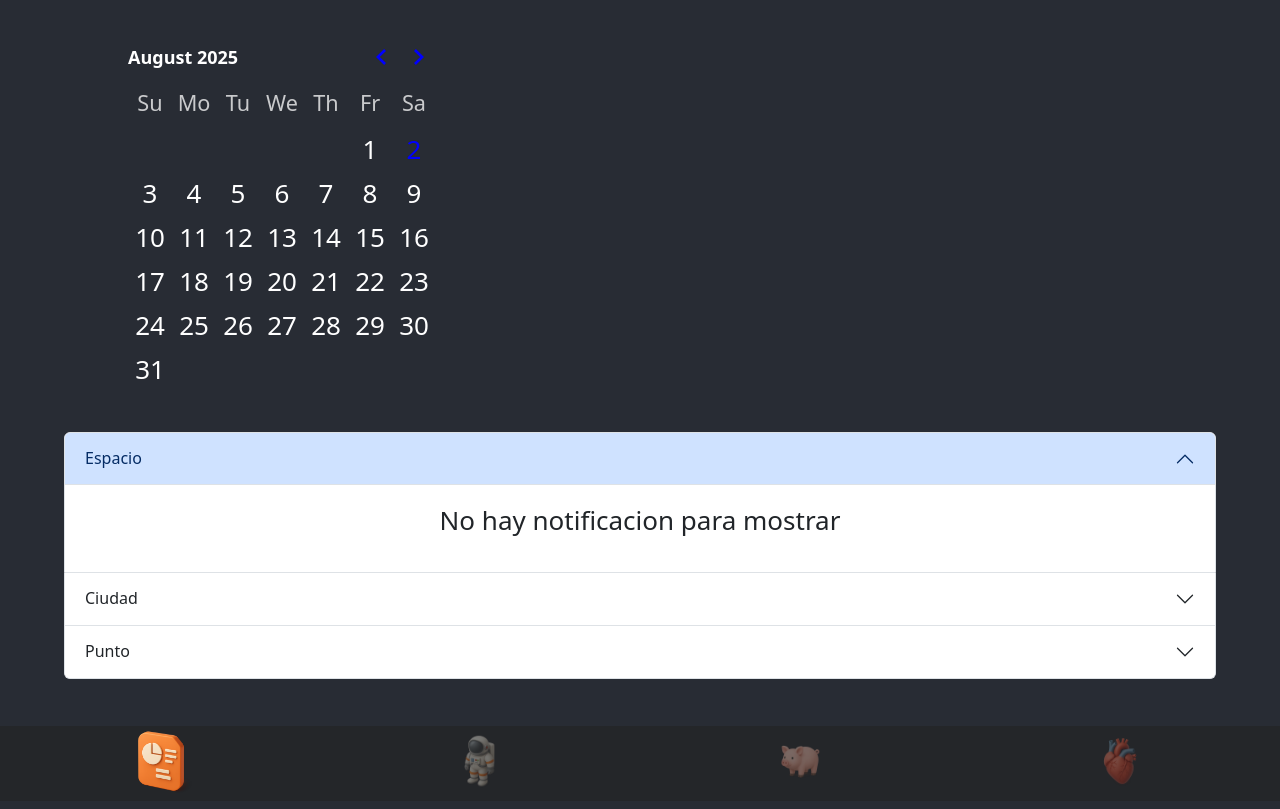
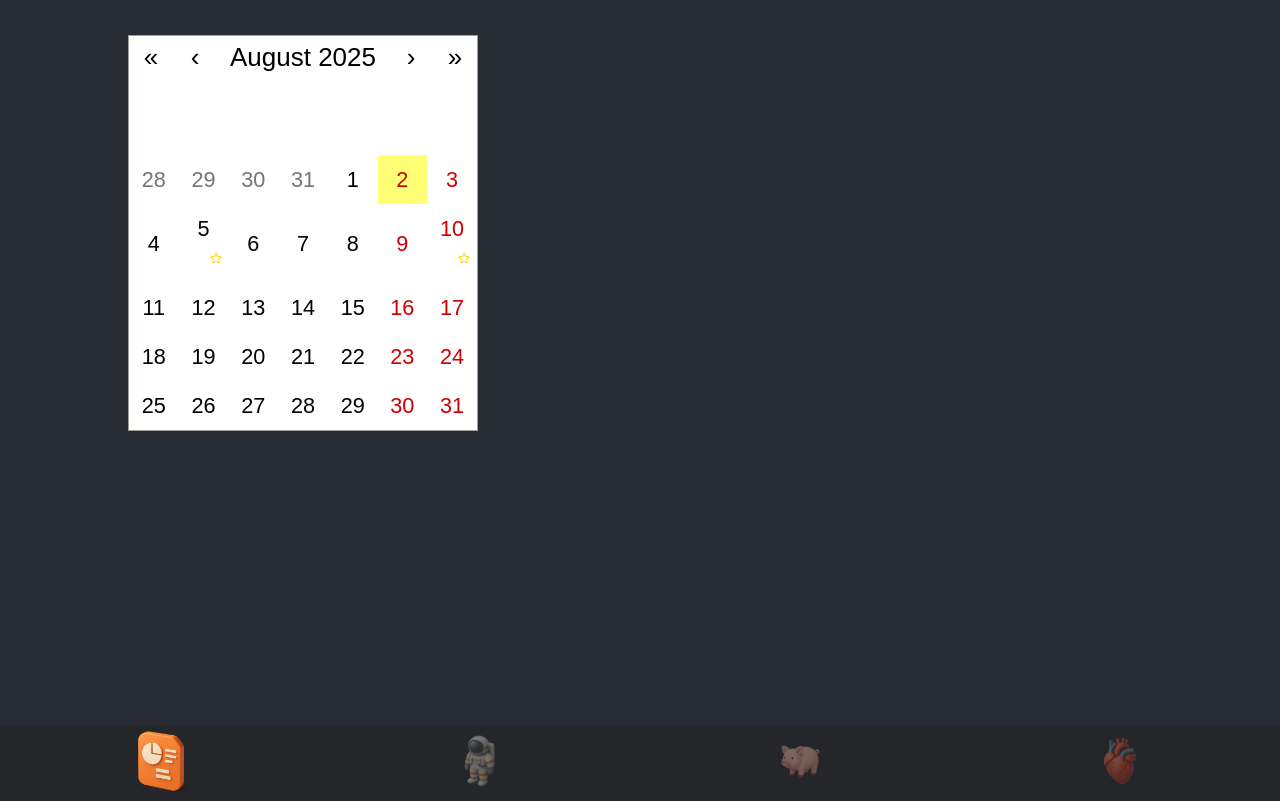
Before and after one commit to GastonYasuda/bazarEmployees, a React (Create React App) app: page / in a window 1280 px wide. Built offline with nearby package versions, Linux system fonts and the light colour scheme.

Commit message:
change calendar

```diff
--- a/package.json
+++ b/package.json
@@ -15,10 +15,11 @@
     "moment": "^2.30.1",
     "react": "^18.2.0",
     "react-bootstrap": "^2.10.10",
+    "react-calendar": "^6.0.0",
     "react-calendar-timeline": "^0.27.0",
     "react-chartjs-2": "^5.3.0",
-    "react-day-picker": "^9.8.1",
     "react-dom": "^18.2.0",
+    "react-icons": "^5.5.0",
     "react-router-dom": "^7.6.2",
     "react-scripts": "5.0.1",
     "react-toastify": "^11.0.5",
--- a/src/Component/CalendarNotification/CalendarNotification.jsx
+++ b/src/Component/CalendarNotification/CalendarNotification.jsx
@@ -1,21 +1,20 @@
 import React, { useContext, useEffect, useState } from "react";
-import { DayPicker } from "react-day-picker";
-import 'react-day-picker/dist/style.css';
 import Accordion from 'react-bootstrap/Accordion';
 import { apiEmployee } from "../../Context/EmployeeApiContext";
 import InformationContainer from "../InformationContainer/InformationContainer";
+import TestMyCalendar from "../TestMyCalendar/TestMyCalendar";
 
 
 
 const CalendarNotification = () => {
-    const { notAssistEmployeesState, shiftInformationEspacio, shiftInformationPunto, shiftInformationCiudad } = useContext(apiEmployee)
-    const [selected, setSelected] = useState();
+    const { notAssistEmployeesState, shiftInformationEspacio, shiftInformationPunto, shiftInformationCiudad, } = useContext(apiEmployee)
     const [notAssistEspacio, setNotAssistEspacio] = useState([])
     const [notAssistPunto, setNotAssistPunto] = useState([])
     const [notAssistCiudad, setNotAssistCiudad] = useState([])
 
 
     useEffect(() => {
+        console.log(shiftInformationEspacio);
 
 
         if (notAssistEmployeesState.length !== 0) {
@@ -36,27 +35,24 @@ const CalendarNotification = () => {
 
         }
 
-    }, [notAssistEmployeesState])
+    }, [notAssistEmployeesState, shiftInformationEspacio])
 
     return (
         <div>
             <section className="calendarNotification_container">
-                <DayPicker
-                    mode="single"
-                    selected={selected}
-                    onSelect={setSelected}
-                />
+                <TestMyCalendar />
             </section>
 
             <section className="cardNotifications">
 
-                <Accordion defaultActiveKey={['0']} alwaysOpen>
+                {/* <Accordion defaultActiveKey={['0']} alwaysOpen>
 
                     <Accordion.Item eventKey="0">
                         <Accordion.Header>Espacio</Accordion.Header>
                         <Accordion.Body>
 
                             <InformationContainer store={'espacio'} notAssist={notAssistEspacio} shiftInformation={shiftInformationEspacio} />
+
 
                         </Accordion.Body>
                     </Accordion.Item>
@@ -82,7 +78,7 @@ const CalendarNotification = () => {
                         </Accordion.Body>
                     </Accordion.Item>
 
-                </Accordion>
+                </Accordion> */}
 
 
 
--- a/src/Component/InformationContainer/InformationContainer.jsx
+++ b/src/Component/InformationContainer/InformationContainer.jsx
@@ -4,17 +4,19 @@ import { Link } from 'react-router-dom';
 const InformationContainer = ({ store, notAssist, shiftInformation }) => {
 
     useEffect(() => {
+        if (shiftInformation) {
 
-        console.log(shiftInformation);
-
+            console.log(shiftInformation);
+        }
 
     }, [shiftInformation])
 
 
     return (
         <div>
-            {notAssist.length === 0 && shiftInformation === undefined ?
-                <p>No hay notificacion para mostrar</p>
+            {(notAssist.length === 0 && shiftInformation === undefined) || (shiftInformation === '')
+                ?
+                < p > No hay notificacion para mostrar</p>
                 :
                 <>
                     {notAssist.map((dontAssist, i) => {
@@ -36,7 +38,7 @@ const InformationContainer = ({ store, notAssist, shiftInformation }) => {
                 </>
             }
 
-        </div>
+        </div >
     )
 }
 
--- a/src/Component/ShiftList/ShiftList.jsx
+++ b/src/Component/ShiftList/ShiftList.jsx
@@ -1,5 +1,5 @@
 /* eslint-disable react-hooks/exhaustive-deps */
-import React, { useContext, useEffect } from 'react'
+import React, { useContext, useEffect, useState } from 'react'
 import ShiftListDetail from '../ShiftListDetail/ShiftListDetail';
 import { toast } from 'react-toastify';
 import { apiEmployee } from '../../Context/EmployeeApiContext';
@@ -8,29 +8,60 @@ import { useParams } from 'react-router-dom';
 
 const ShiftList = () => {
 
-    const { saveInfo, espacioMorningEmployees, espacioAfternoonEmployees, puntoMorningEmployees, puntoAfternoonEmployees, ciudadMorningEmployees, ciudadAfternoonEmployees, shiftInfo } = useContext(apiEmployee)
+    const { employee, saveInfo, espacioMorningEmployees, espacioAfternoonEmployees, puntoMorningEmployees, puntoAfternoonEmployees, ciudadMorningEmployees, ciudadAfternoonEmployees, shiftInfo, shiftInformationEspacio } = useContext(apiEmployee)
     const { storeId } = useParams()
 
+
+    // console.log('afternoonEmployees.length', afternoonEmployees.length);
+    // console.log('shiftFix.length', shiftFix.length);
+    // console.log('doubleShift.length', doubleShift.length);
+
+    const [espacioFixMissing, setEspacioFixMissing] = useState()
+
+
     useEffect(() => {
-        traspasoTurnos(espacioMorningEmployees, espacioAfternoonEmployees, 'espacio')
-        traspasoTurnos(puntoMorningEmployees, puntoAfternoonEmployees, 'punto')
-        traspasoTurnos(ciudadMorningEmployees, ciudadAfternoonEmployees, 'ciudad')
+
+
+
+        //setEspacioFixMissing = los que trabajan a la tarde - los que hacen doble turno - los que coinciden turno manana y tarde
+
+
+        traspasoTurnos()
+
+
+        // if (storeId === 'espacio') {
+        //     traspasoTurnos(espacioMorningEmployees, espacioAfternoonEmployees)
+        // } else if (storeId === 'punto') {
+
+        //     traspasoTurnos(puntoMorningEmployees, puntoAfternoonEmployees)
+        // } else if (storeId === 'ciudad') {
+
+        //     traspasoTurnos(ciudadMorningEmployees, ciudadAfternoonEmployees)
+        // }
+
+
+
+
 
     }, [espacioMorningEmployees])
 
 
-    const traspasoTurnos = (morningEmployees, afternoonEmployees, store) => {
+    const traspasoTurnos = () => {
 
 
+        //los que trabajan a la manana que coinciden con los de la tarde-------------------------------------
+        const usedEntries = new Set();
 
-        const shiftFix = morningEmployees
+        const shiftFix = espacioMorningEmployees
             .map((morningEmployee) => {
-                const match = afternoonEmployees.find(
-                    (afternoonEmployee) => morningEmployee.exit === afternoonEmployee.entry
+                const match = espacioAfternoonEmployees.find(
+                    (afternoonEmployee) =>
+                        morningEmployee.exit === afternoonEmployee.entry &&
+                        !usedEntries.has(afternoonEmployee.entry)
                 );
 
-
                 if (match) {
+                    usedEntries.add(match.entry); // marcar como usado
                     return {
                         from: morningEmployee.name,
                         to: match.name,
@@ -40,26 +71,95 @@ const ShiftList = () => {
 
                 return null;
             })
-            .filter(Boolean); // elimina los nulls
+            .filter(Boolean);
+
+        // console.log('shiftFix', shiftFix);
+        // console.log('espacioAfternoonEmployees.length', espacioAfternoonEmployees.length);
 
 
-        //si hace de 9 a 20 me lo sume en shiftFix.lenght
-        const doubleShift = morningEmployees.filter((morningEmployee) => morningEmployee.entry === 9 && morningEmployee.exit === 20)
 
 
-        const missing = afternoonEmployees.length - shiftFix.length - doubleShift.length;
+        //los que trabajan doble turno----------------------------------------
+        //si hace de 9 a 20 me lo sume en shiftFix.lenght
+        const doubleShift = espacioMorningEmployees.filter((morningEmployee) => morningEmployee.entry === 9 && morningEmployee.exit === 20)
 
-        if (shiftFix.length < afternoonEmployees.length - doubleShift.length && doubleShift.length < 2) { //
-            console.log("diferencia", afternoonEmployees.length - shiftFix.length - doubleShift.length);
+        if (doubleShift !== undefined && doubleShift.length !== 0) {
+
+            // console.log('doubleShift', doubleShift);
+            // console.log('doubleShift', `${doubleShift[0].name} en ${doubleShift[0].store}`);
+
+            // doubleShift.forEach(double => {
+            //     console.log('doubleShift', `${double.name} en ${double.store}`);
+
+            // });
+        }
+
+        //cuantas personas faltan
+        if (storeId === 'espacio') {
+            console.log('espacioAfternoonEmployees.length', espacioAfternoonEmployees.length);
+            console.log('shiftFix.length', shiftFix.length);
+            console.log('doubleShift.length', doubleShift.length);
+
+            const missing = espacioAfternoonEmployees.length - shiftFix.length - doubleShift.length;
+            console.log('faltan fix de espacio', missing);
+
+            if (missing > 0) {
+                const txt = `${missing === 1 ? 'Falta' : 'Faltan'} ${missing} ${missing === 1 ? 'persona' : 'personas'} para el cambio en ${storeId}`;
+
+                toast(txt)
+                shiftInfo('espacio', txt)
+            } else if (missing === 0) {
+                shiftInfo('espacio', '')
+            }
+
+        } else {
+            // missing = afternoonEmployees.length - shiftFix.length - doubleShift.length;
+        }
 
 
-            //el texto lo mande desde el context, asi si faltan 2 personas en ciudad me dice dos personas, y no dos veces la misma notificacion
-            //tambien si se resuelve me tiene que desaparecer la notificacion
-            toast(`${missing === 1 ? 'Falta' : 'Faltan'} ${missing} ${missing === 1 ? 'persona' : 'personas'} para el cambio`)
-            saveInfo(`${missing === 1 ? 'Falta' : 'Faltan'} ${missing} ${missing === 1 ? 'persona' : 'personas'} para el cambio`, 'shiftFixMissing')
 
-            shiftInfo(store, `${missing === 1 ? 'Falta' : 'Faltan'} ${missing} ${missing === 1 ? 'persona' : 'personas'} para el cambio`)
-        }
+
+        // console.log('missing', missing);
+
+
+        // if (storeId === afternoonEmployees[0].store && missing > 0) {
+        // console.log('aca');
+        // console.log(missing);
+
+
+
+
+        // const txt = `${missing === 1 ? 'Falta' : 'Faltan'} ${missing} ${missing === 1 ? 'persona' : 'personas'} para el cambio en ${storeId}`;
+
+        // toast(txt)
+        //console.log(txt);
+
+        // saveInfo(txt)
+        // shiftInfo(txt)
+        // }
+
+
+
+
+
+
+
+
+        // if (shiftFix.length < afternoonEmployees.length - doubleShift.length) {
+        //     console.log("diferencia", afternoonEmployees.length - shiftFix.length - doubleShift.length);
+
+
+        //     //el texto lo mande desde el context, asi si faltan 2 personas en ciudad me dice dos personas, y no dos veces la misma notificacion
+        //     //tambien si se resuelve me tiene que desaparecer la notificacion
+        //     toast(`${missing === 1 ? 'Falta' : 'Faltan'} ${missing} ${missing === 1 ? 'persona' : 'personas'} para el cambio 1`)
+        //     // saveInfo(`${missing === 1 ? 'Falta' : 'Faltan'} ${missing} ${missing === 1 ? 'persona' : 'personas'} para el cambio`, 'shiftFixMissing')
+
+        //     shiftInfo(store, `${missing === 1 ? 'Falta' : 'Faltan'} ${missing} ${missing === 1 ? 'persona' : 'personas'} para el cambio`)
+
+
+
+
+        // }
 
     }
 
--- /dev/null
+++ b/src/Component/TestMyCalendar/TestMyCalendar.jsx
@@ -0,0 +1,28 @@
+import React from 'react';
+import Calendar from 'react-calendar';
+import { FaRegStar } from 'react-icons/fa';
+import 'react-calendar/dist/Calendar.css';
+
+const specialDates = [new Date(2025, 7, 5), new Date(2025, 7, 10)];
+
+function isSameDay(a, b) {
+    return (
+        a.getDate() === b.getDate() &&
+        a.getMonth() === b.getMonth() &&
+        a.getFullYear() === b.getFullYear()
+    );
+}
+
+export default function MyCalendar() {
+    return (
+        <Calendar
+            tileContent={({ date }) =>
+                specialDates.some((d) => isSameDay(d, date)) ? (
+                    <div style={{ textAlign: 'right', fontSize: '0.75rem' }}>
+                        <FaRegStar color="gold" />
+                    </div>
+                ) : null
+            }
+        />
+    );
+}
```
Also changed, not shown: 1 other file (tests, documents, lock files or other folders).
